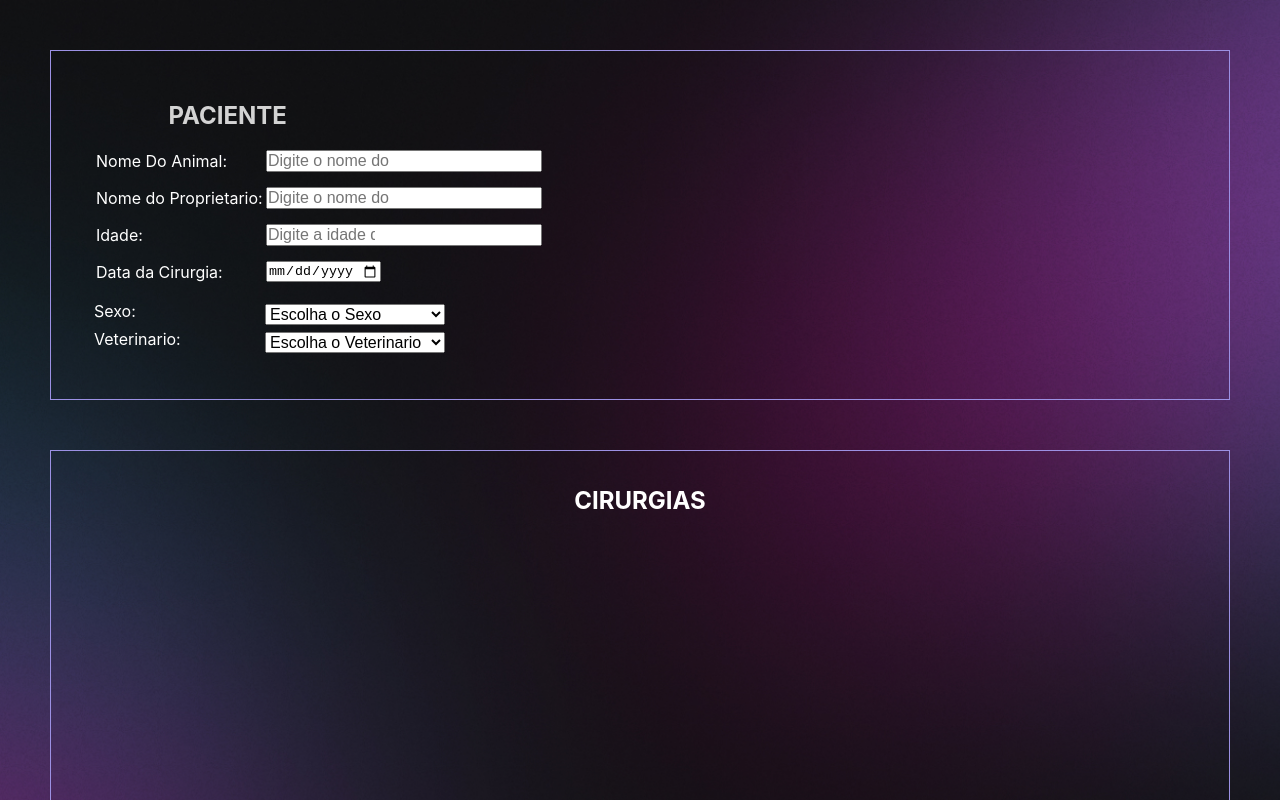
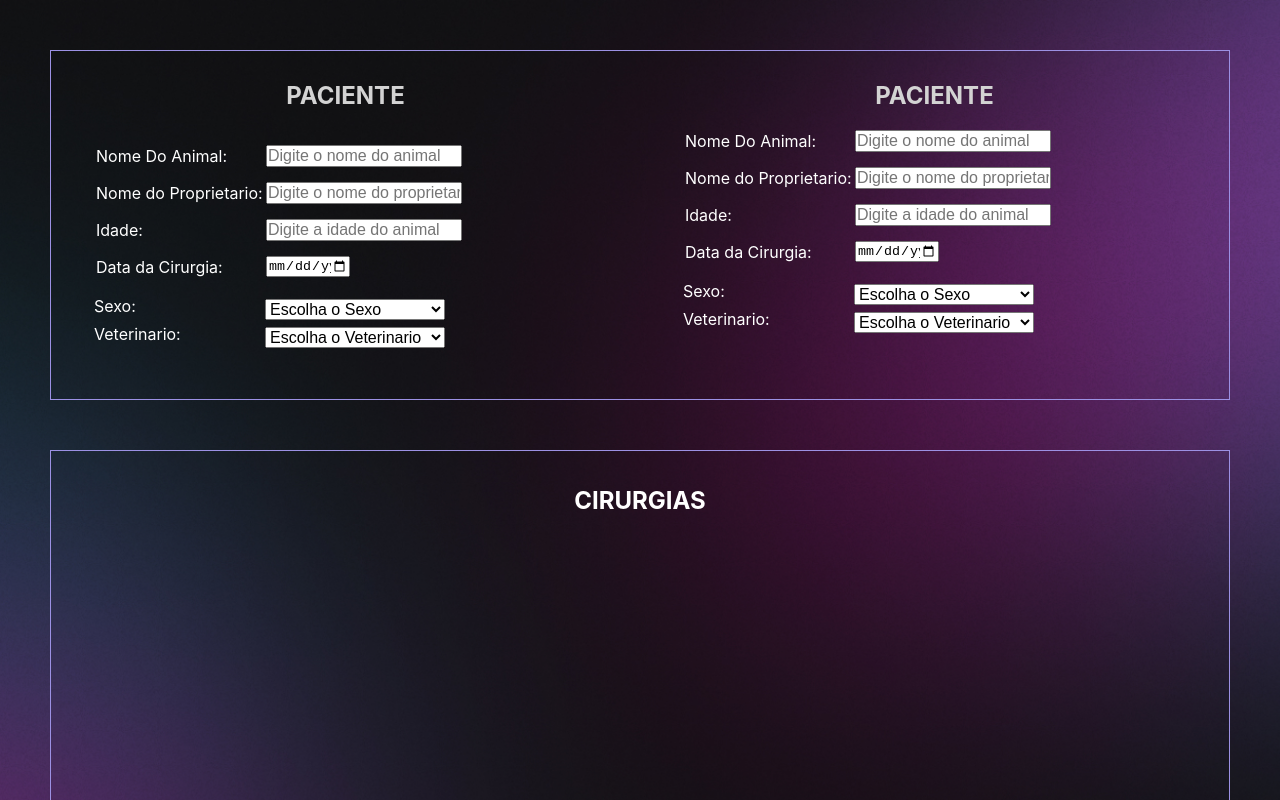
Before and after one commit to thiagooterolima/Vet_Clone, a React (Create React App) app: page / in a window 1280 px wide. Shown: the top 800 px of the page. Built offline with nearby package versions, Linux system fonts and the light colour scheme.

Commit message:
separando dois campos, um a direita e outro a esqquerda usando o float, criaçao de duas div, container1 e container2

```diff
--- a/src/componentes/style.css
+++ b/src/componentes/style.css
@@ -27,8 +27,7 @@ header {
     font-size: 24px;
     color: 	#D3D3D3;
     text-align: center;
-    width: 30%;
-    padding-top: 50px;
+    margin-top: 30px;
 }
 
 .DadosDoAnimal {
@@ -55,16 +54,14 @@ header {
 }
 
 .letra {
-    padding-right: 150px;
+
     font-size: 16px;
-    width: 24%;
+    width: 35%;
 
 }
 
- .data{
-
-    width: 10%;
-
+ .data {
+    width: 15%;
 }
 
 .dropbox {
@@ -75,6 +72,23 @@ header {
 
 section {
     margin-top: 20px;
+}
+
+.container1 {
+    width: 50%;
+    float: left;
+    display: flex;
+    height: 100%;
+    flex-direction: column;
+
+}
+
+.container2 {
+
+    width: 50%;
+    float: right;
+
+    height: 100%;
 }
 
 
--- a/src/componentes/tela.js
+++ b/src/componentes/tela.js
@@ -62,7 +62,7 @@ function Tela() {
 
       <header>
 
-
+      <div className="container1">
 
         <div><h2 className="paciente">PACIENTE</h2></div>
         <section>
@@ -129,11 +129,84 @@ function Tela() {
         </div>
 
 
-        <div className="ladoDireito">
 
+
+        </section>
+
+        </div> {/*aqui finalixa o container1 */}
+
+
+        <div className="container2">
+        <div><h2 className="paciente">PACIENTE</h2></div>
+        <section>
+
+
+        <div className="DadosDoAnimal">
+         <label className="fonte">Nome Do Animal:</label>
+          <input className="letra" type="text" placeholder="Digite o nome do animal" />
         </div>
 
+
+        <div className="DadosDoAnimal">
+          <label className="fonte">Nome do Proprietario:</label>
+          <input className="letra" type="text" placeholder="Digite o nome do proprietario" />
+        </div>
+
+
+        <div className="DadosDoAnimal">
+          <label className="fonte">Idade:</label>
+          <input className="letra" type="number" min="0" placeholder="Digite a idade do animal" />
+        </div>
+
+
+        <div className="DadosDoAnimal">
+          <label className="fonte">Data da Cirurgia:</label>
+          <input className="data" type = "date" onChange={e=>setData(e.target.value)}/>
+        </div>
+
+
+        <div className="dropbox">
+         <label className="fonte2">Sexo:</label>
+         <select value={selected} onChange={handleChange} style={selectStyle}>
+          {options.map(option => (
+            <option
+              disabled={option.disabled}
+              key={option.value}
+              value={option.value}
+              style={optionStyle}
+
+            >
+              {option.text}
+            </option>
+          ))}
+        </select>
+        </div>
+
+
+
+        <div className="dropbox">
+         <label className="fonte2">Veterinario:</label>
+         <select value={selectedV} onChange={handleChangeV} style={selectStyle}>
+          {optionsV.map(option => (
+            <option
+              disabled={option.disabled}
+              key={option.value}
+              value={option.value}
+              style={optionStyle}
+
+            >
+              {option.text}
+            </option>
+          ))}
+        </select>
+        </div>
+
+
+
+
         </section>
+
+        </div> {/*aqui finaliza o container2 */}
 
       </header>
 
```
